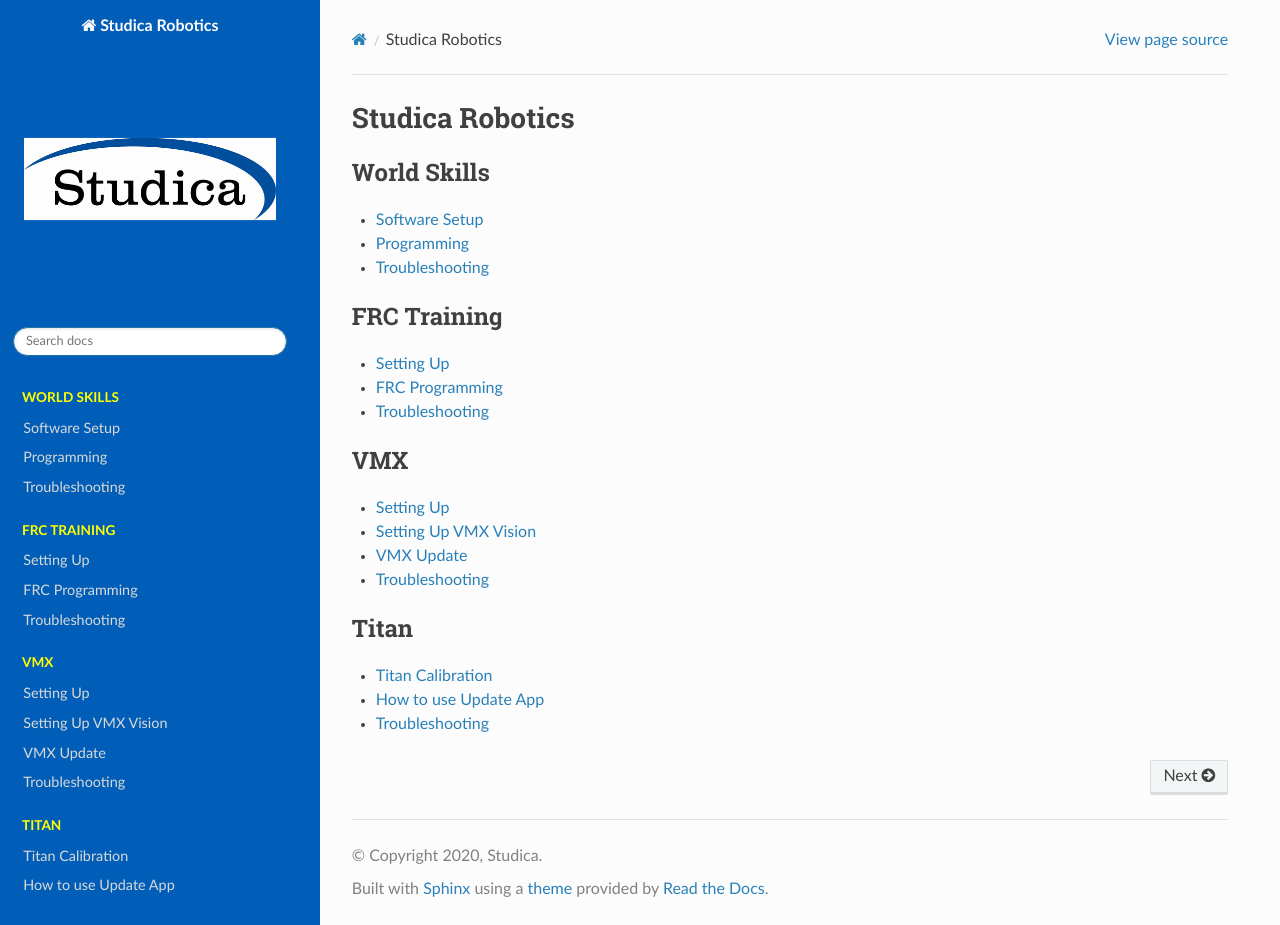
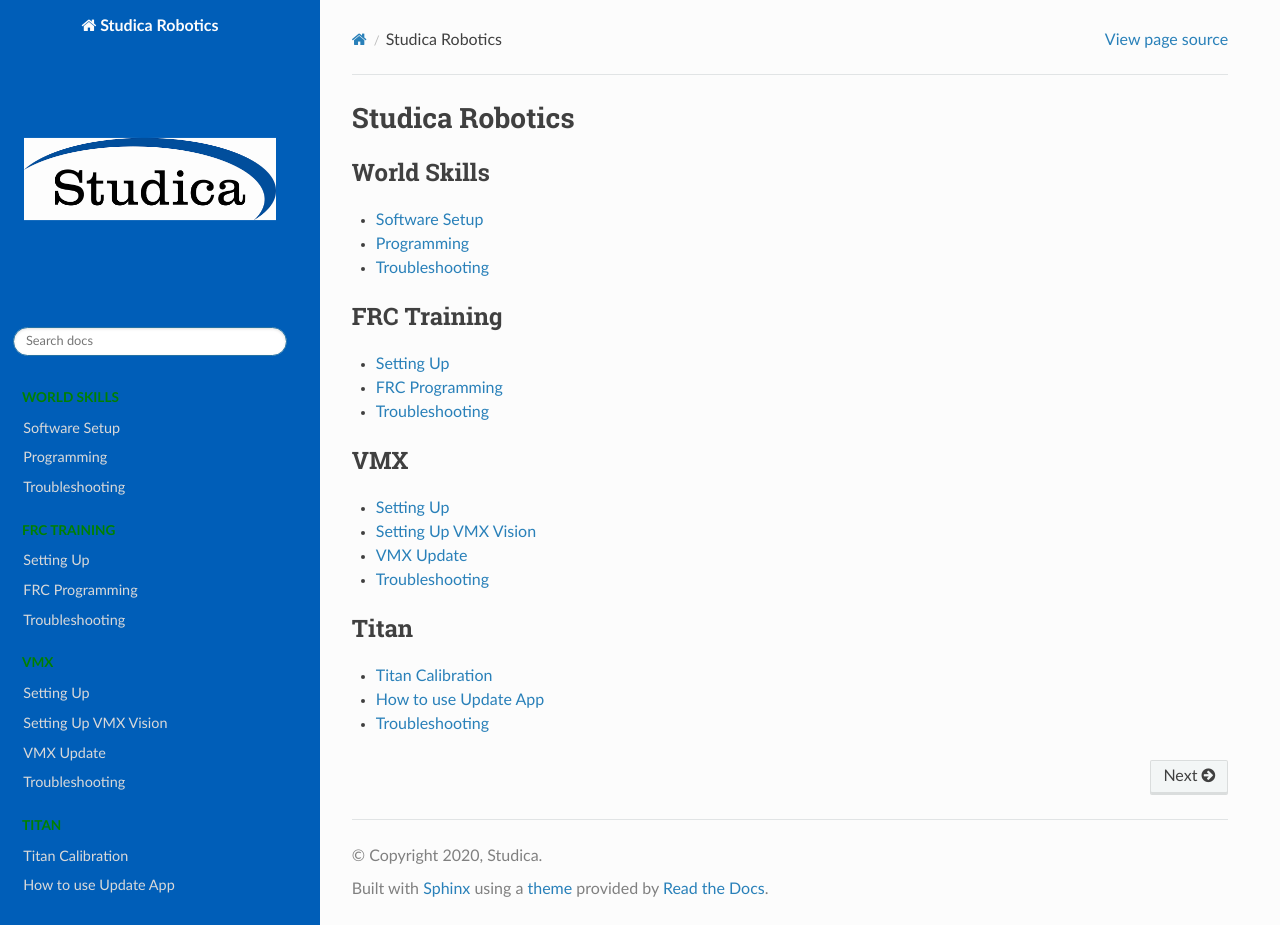
Before and after one commit to studica/studica-docs, a Sphinx documentation site: the page built from source/index.rst, in a window 1280 px wide and 925 px high. Built offline with Sphinx 7.4.7 and the Read the Docs theme 2.0.0, drawn with Linux system fonts in a browser that asks for light colours.

Commit message:
testing webhook by changing a color

```diff
--- a/source/_static/css/studica-rtd.css
+++ b/source/_static/css/studica-rtd.css
@@ -32,7 +32,7 @@
 
 /* Change caption color to be more legible */
 .wy-menu > .caption > span.caption-text {
-   color: yellow;
+   color: green;
 }
 
 /* Hide color bar on mobile */
```
